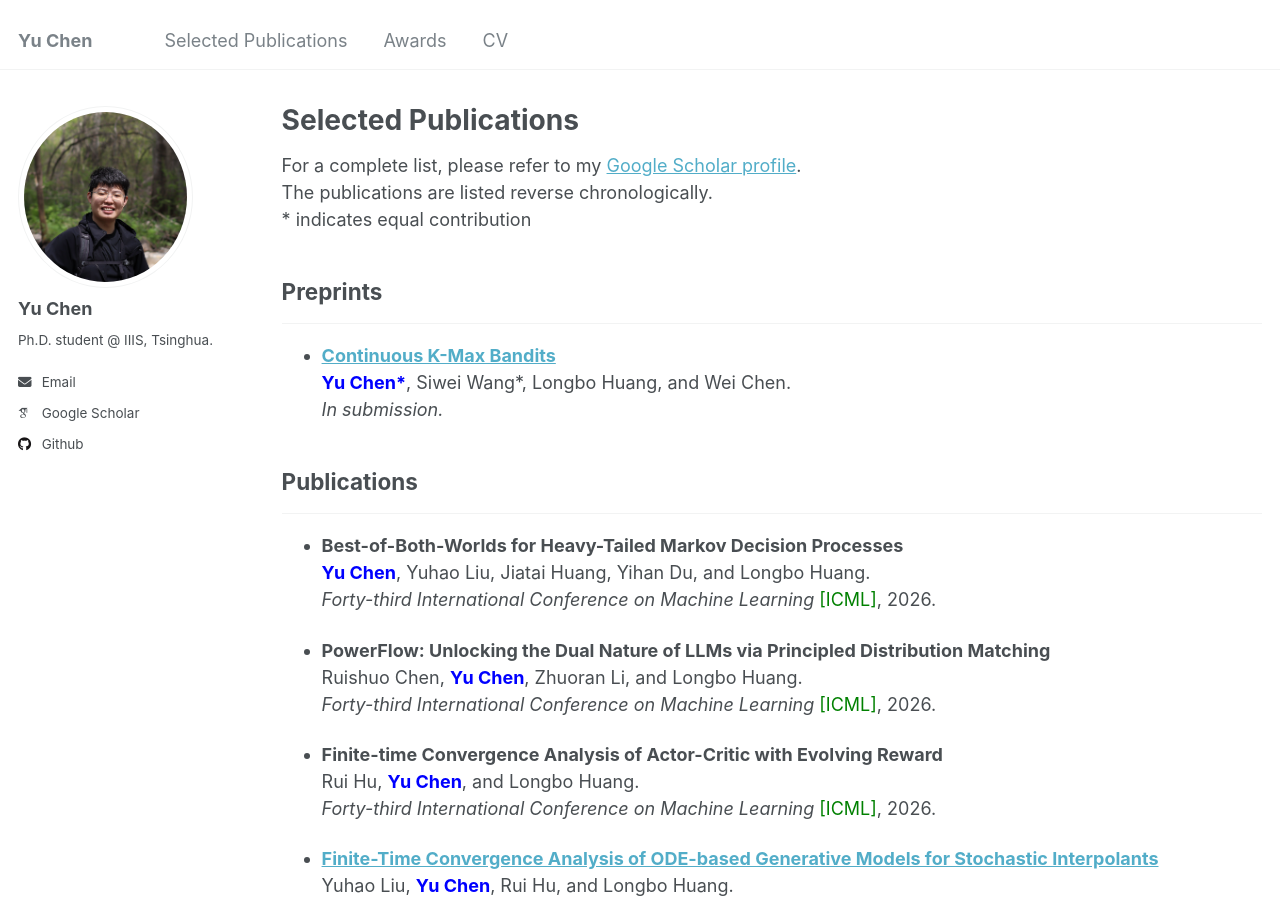
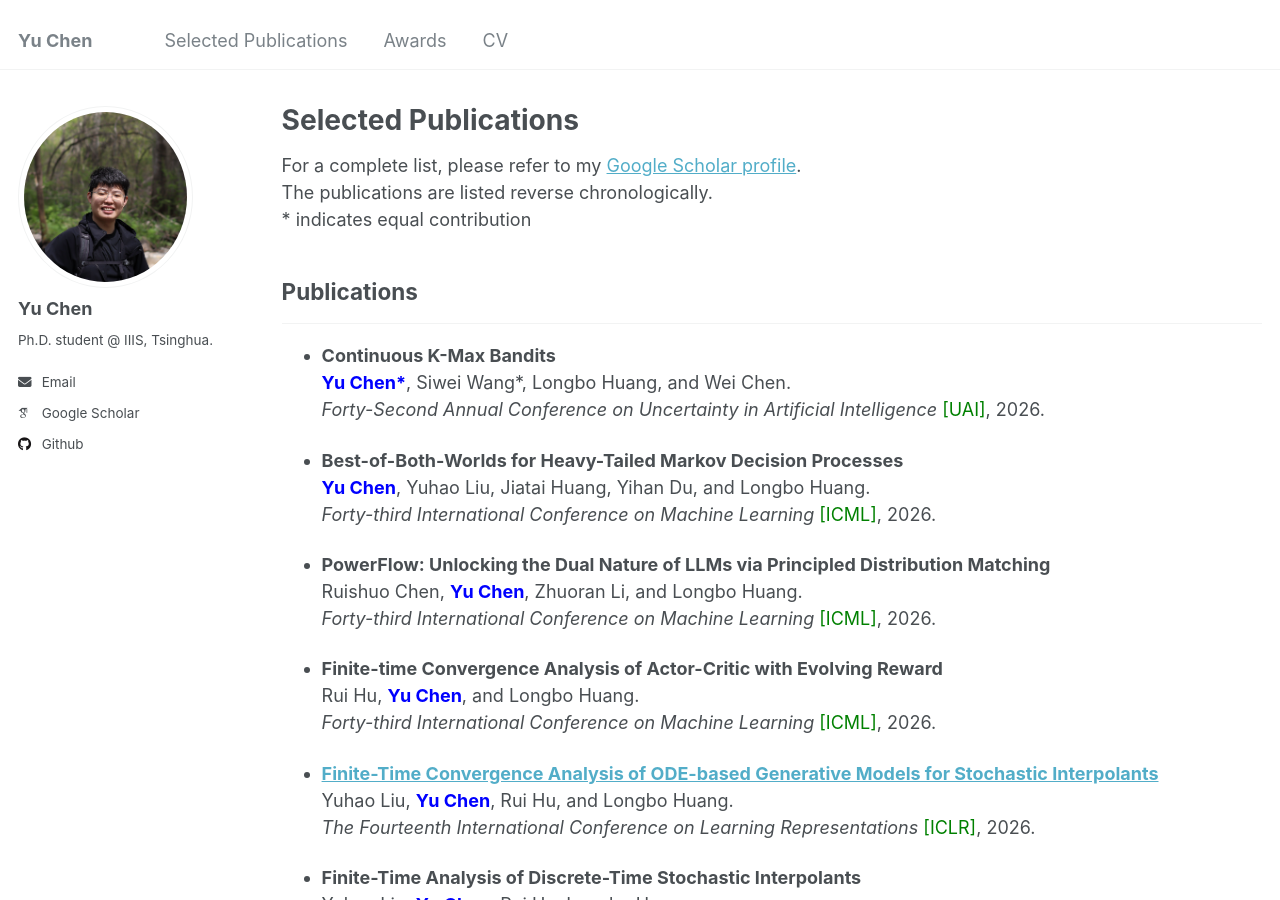
Before and after one commit to custyhs/custyhs.github.io, a Jekyll site: the page built from _pages/publications.md, in a window 1280 px wide and 900 px high. Built offline with Jekyll 4.4.1, drawn with Linux system fonts in a browser that asks for light colours; some web fonts are replaced.

Commit message:
update on 2026/06/04

```diff
--- a/_pages/publications.md
+++ b/_pages/publications.md
@@ -16,13 +16,14 @@ For a complete list, please refer to my [Google Scholar profile](https://scholar
 The publications are listed reverse chronologically.
 \* indicates equal contribution
 
-<h2>Preprints</h2><hr />
+<!-- <h2>Preprints</h2><hr /> -->
 
-- **[Continuous K-Max Bandits](https://arxiv.org/abs/2502.13467)**
-  <br><b><blue>Yu Chen*</blue></b>, Siwei Wang\*, Longbo Huang, and Wei Chen.<br />
-  *In submission.*
 
 <h2>Publications</h2><hr />
+
+- **Continuous K-Max Bandits**
+  <br><b><blue>Yu Chen*</blue></b>, Siwei Wang\*, Longbo Huang, and Wei Chen.<br />
+  *Forty-Second Annual Conference on Uncertainty in Artificial Intelligence* <green>[UAI]</green>, 2026.
 
 - **Best-of-Both-Worlds for Heavy-Tailed Markov Decision Processes**
   <br><b><blue>Yu Chen</blue></b>, Yuhao Liu, Jiatai Huang, Yihan Du, and Longbo Huang.<br />
@@ -40,7 +41,7 @@ The publications are listed reverse chronologically.
   <br>Yuhao Liu, <b><blue>Yu Chen</blue></b>, Rui Hu, and Longbo Huang.<br />
   *The Fourteenth International Conference on Learning Representations* <green>[ICLR]</green>, 2026.
 
-- **[Finite-Time Analysis of Discrete-Time Stochastic Interpolants](https://arxiv.org/abs/2502.09130)**
+- **Finite-Time Analysis of Discrete-Time Stochastic Interpolants**
   <br>Yuhao Liu, <b><blue>Yu Chen</blue></b>, Rui Hu, Longbo Huang.<br />
   *Forty-second International Conference on Machine Learning* <green>[ICML]</green>, 2025.
 
```
